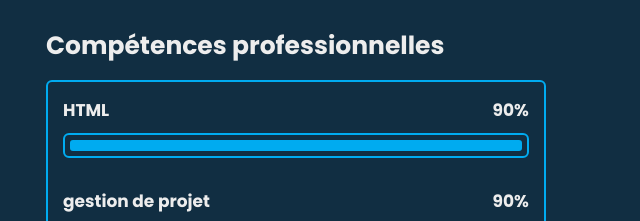
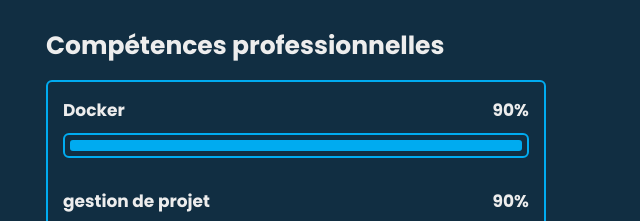
Before and after one commit to Tchantcho-tchoutto-isaac/Portfolio, a plain HTML site: page index.html in a window 1280 px wide. Shown: the part 2703-2924 px from the top of the page, 619-1259 px from the left. Drawn offline with nearby package versions, Linux system fonts and the light colour scheme.

Commit message:
améliorations

```diff
--- a/index.html
+++ b/index.html
@@ -239,7 +239,7 @@
           <div class="skills-box">
             <div class="skills-content">
               <div class="progress">
-                <h3>HTML <span>90%</span></h3>
+                <h3>Docker <span>90%</span></h3>
                 <div class="bar"><span></span></div>
               </div>
 
```
